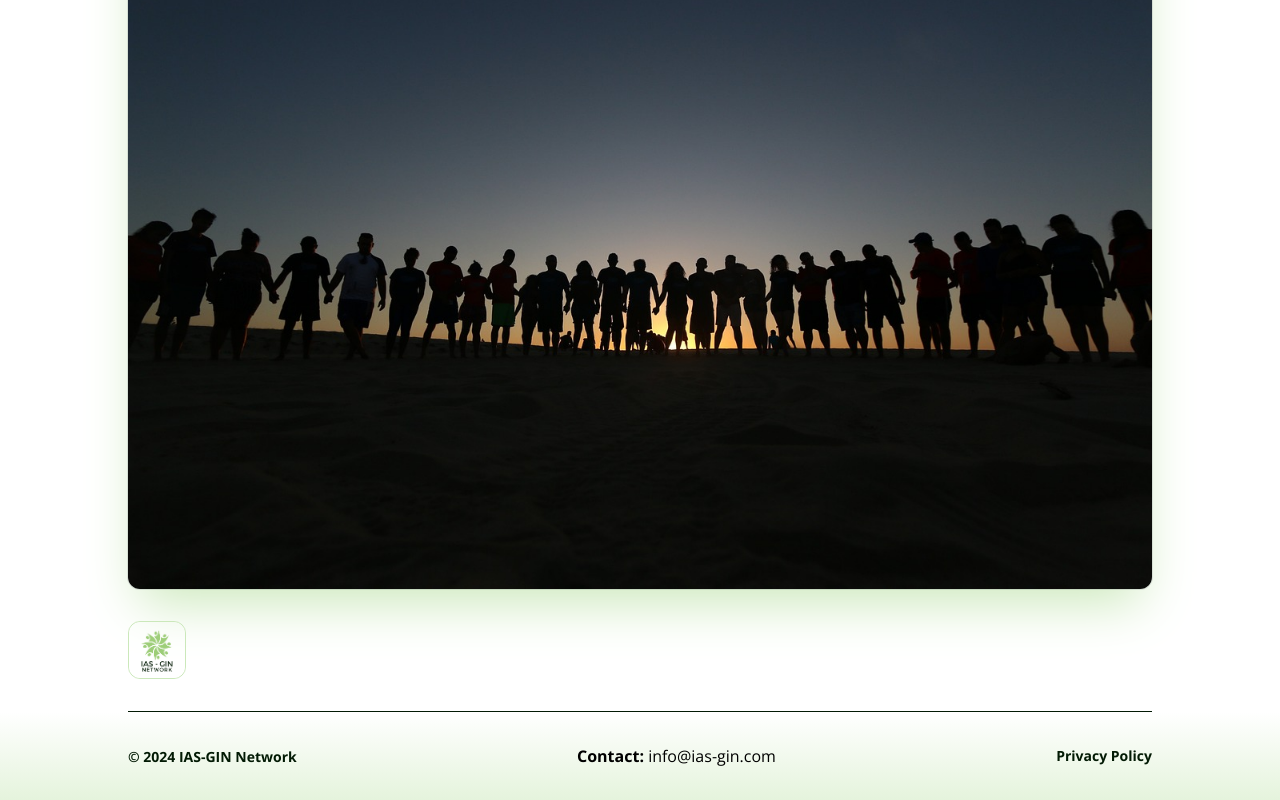
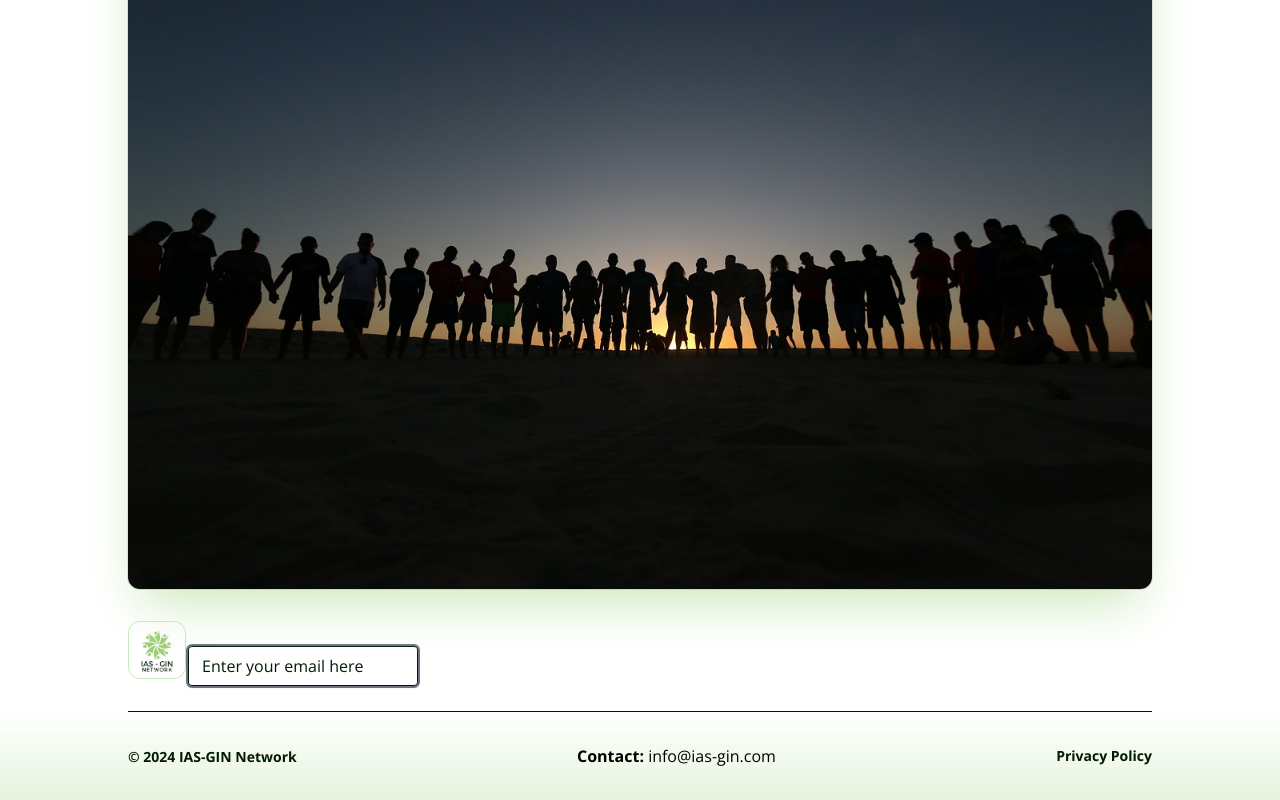
Before and after one commit to Ed-TheVisionMaker/green-ig-ias-network, a Next.js app: page / in a window 1280 px wide. Shown: the part 2033-2833 px from the top of the page. Built offline with nearby package versions, Linux system fonts and the light colour scheme; a web font is replaced by a local one.

Commit message:
feat(waitlist input): created waitlist input and added to footer

```diff
--- a/components/Footer/index.tsx
+++ b/components/Footer/index.tsx
@@ -1,17 +1,20 @@
 import React from 'react';
 import Link from 'next/link';
+import WailistInput from '../WaitlistInput';
 
 const Footer = () => {
   return (
     <footer className='flex flex-col justify-between font-open-sans w-full h-24 mt-8'>
-      <div className=''>
+      <div className='flex items-center'>
         <div className='ml-32 mb-8 border border-teaGreen rounded-xl w-max'>
           <img
             className='h-14 rounded-xl'
             src='/ias-gin-logo-white.png'
-            alt='Your Company'
+            alt='IAS-GIN Network'
           />
         </div>
+
+        <WailistInput className=' min-w-0 rounded-md  border-2 px-3.5 py-2 placeholder:text-ginBlack text-ginBlack shadow-sm ring-1 ring-inset ring-ginBlack focus:ring focus:ring-inset focus:ring-darkGreen focus:border-transparent' />
       </div>
       <div className='h-24 mx-32 border-t border-ginBlack'></div>
       <div className='flex items-center justify-between py-8 bg-gradient-to-t from-teaGreen/50 to-ginWhite'>
--- /dev/null
+++ b/components/WaitlistInput/index.tsx
@@ -0,0 +1,26 @@
+'use client';
+import React, { useState, InputHTMLAttributes } from 'react';
+
+const WailistInput = (props: InputHTMLAttributes<HTMLInputElement>) => {
+  const [email, setEmail] = useState('');
+
+  return (
+    <div>
+      <label htmlFor='email-address' className='sr-only'>
+        Email address
+      </label>
+      <input
+        id='email-address'
+        name='email'
+        autoComplete='email'
+        value={email}
+        className=' min-w-0 flex-auto rounded-md  border-2 px-3.5 py-2 placeholder:text-ginBlack text-ginBlack shadow-sm ring-1 ring-inset ring-ginBlack focus:ring focus:ring-inset focus:ring-darkGreen focus:border-transparent'
+        placeholder='Enter your email here'
+        onChange={(e) => setEmail(e.target.value)}
+        {...props}
+      />
+    </div>
+  );
+};
+
+export default WailistInput;
```
